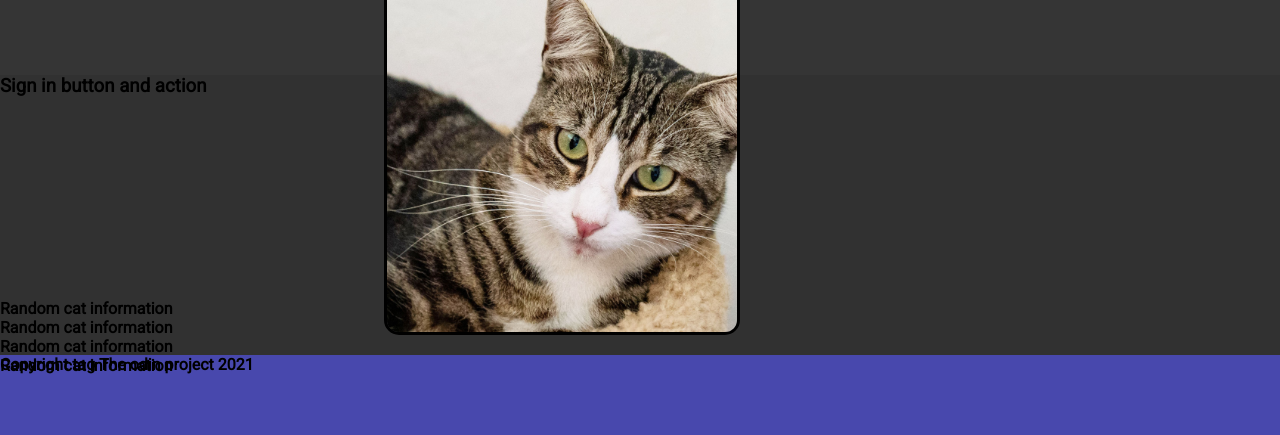
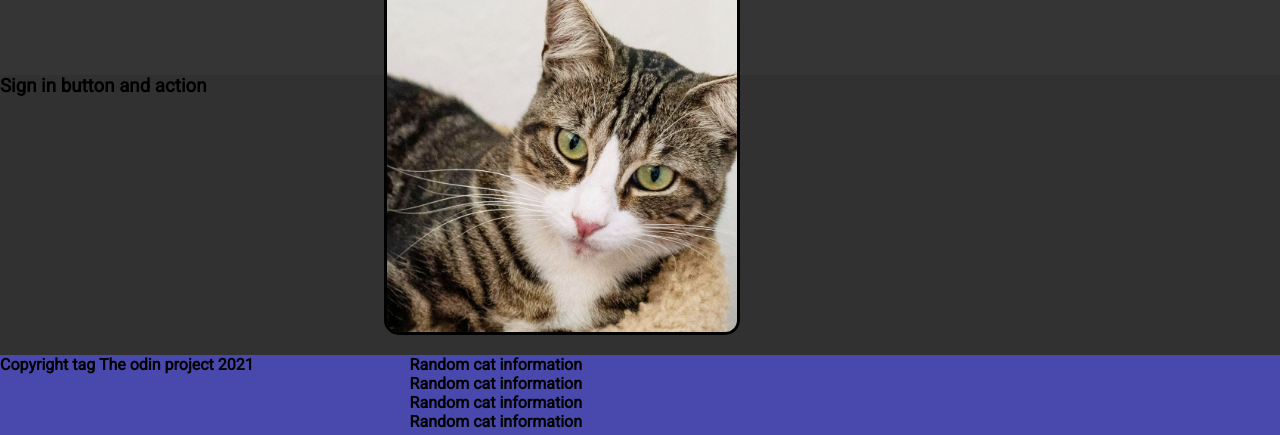
Before and after one commit to ugurduyar/odin-landing-page, a plain HTML site: page index.html in a window 1280 px wide. Shown: the part 765-1200 px from the top of the page. Drawn offline with Linux system fonts and the light colour scheme.

Commit message:
text position

```diff
--- a/style.css
+++ b/style.css
@@ -62,3 +62,9 @@
     border: 3px solid black;
     border-radius: 15px;
 }
+.cattext {
+    position: relative;
+    left: 32vw;
+    top: 7vh;
+    justify-content: space-evenly;
+}
```
